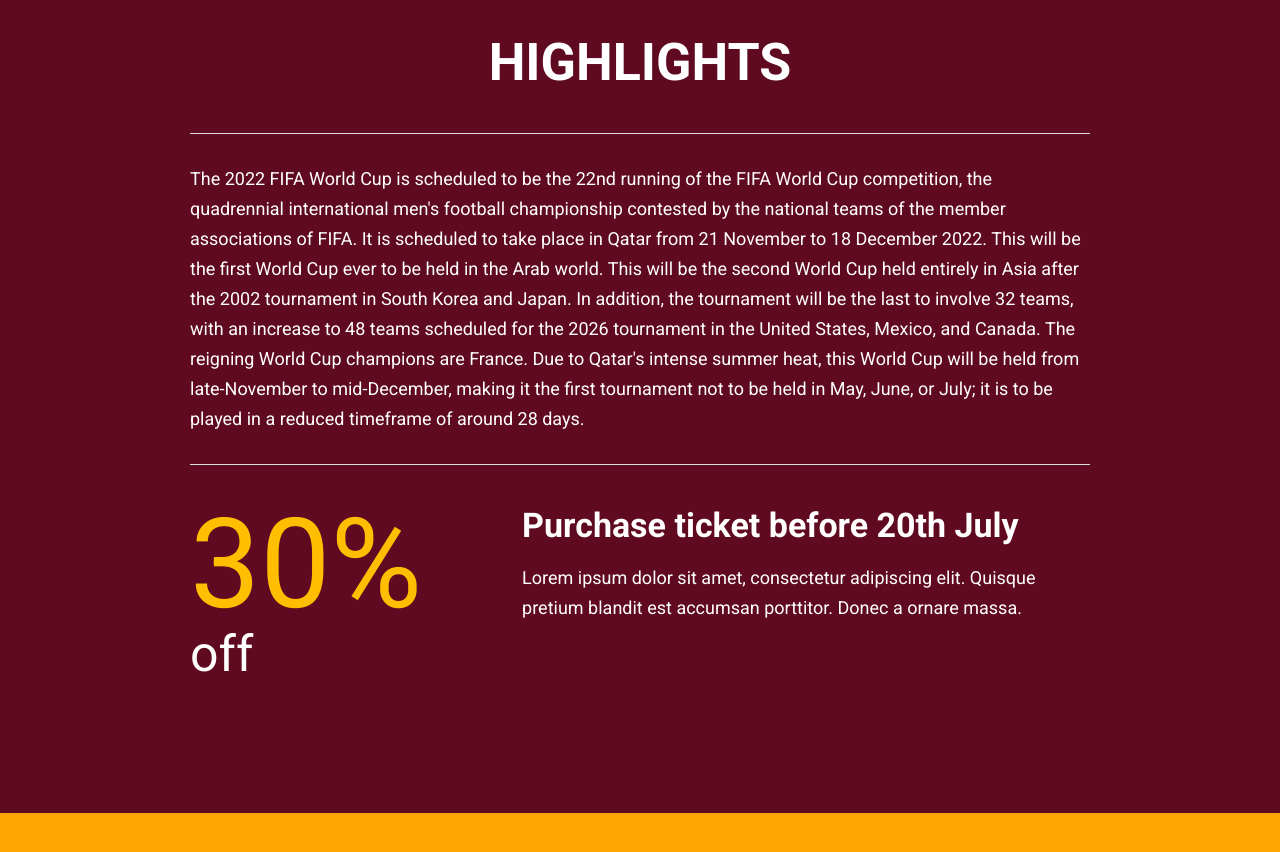
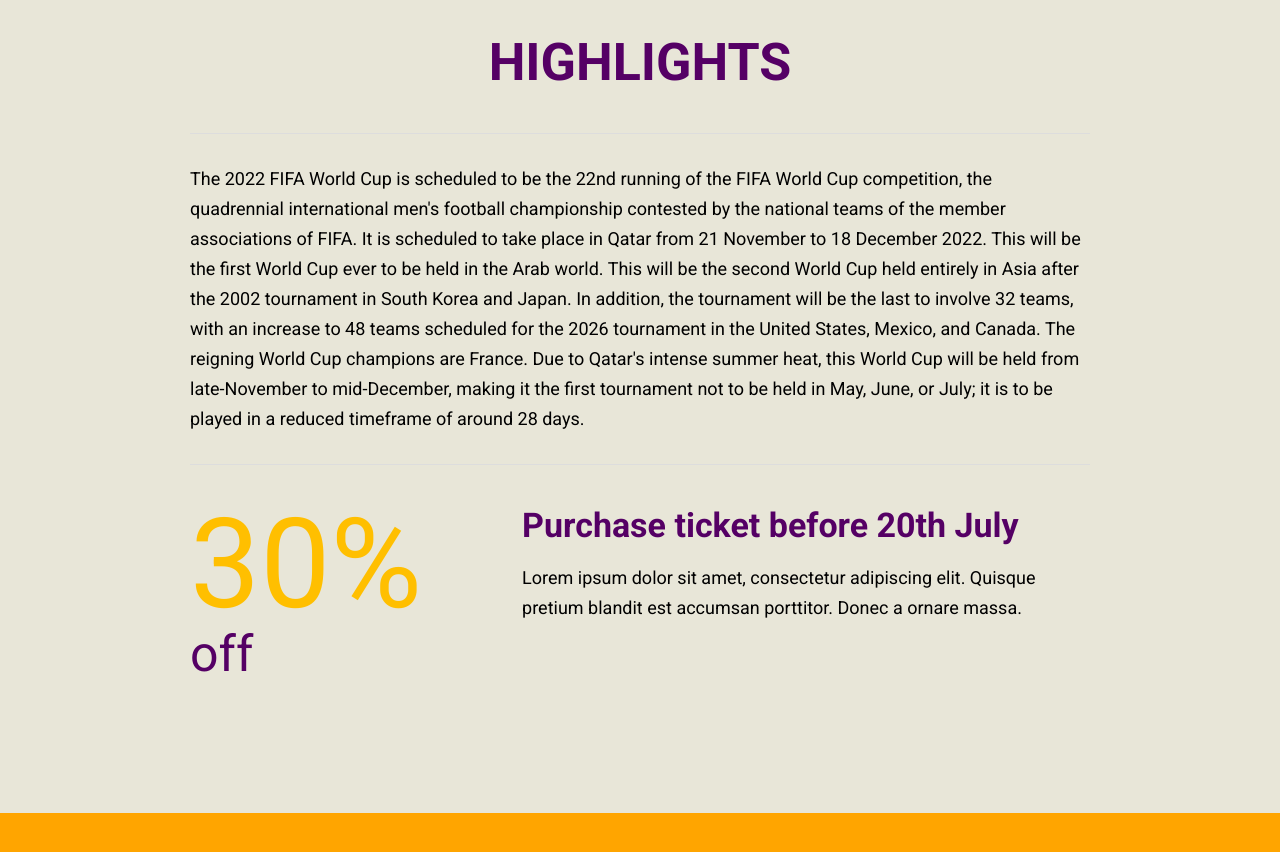
Before and after one commit to rennanmelo/world-cup-2022, a React (Create React App) app: page / in a window 1280 px wide. Shown: the part 1520-2372 px from the top of the page. Built offline with nearby package versions, Linux system fonts and the light colour scheme.

Commit message:
Fixed text and background colors

```diff
--- a/src/components/EventInfo/index.css
+++ b/src/components/EventInfo/index.css
@@ -3,12 +3,12 @@
   flex-wrap: wrap;
   justify-content: space-evenly;
   padding: 170px 0px;
-  background: #e8e6d8;
+  background: #5f0a21;
   margin: 0 auto;
 }
 
 .event-info__item {
-  color: #550065;
+  color: #ffffff;
   text-align: center;
 }
 
--- a/src/components/Highlights/index.css
+++ b/src/components/Highlights/index.css
@@ -1,5 +1,5 @@
 .description {
-  background: #5f0a21;
+  background: #e8e6d8;
   padding: 100px 15px 0;
 }
 
@@ -12,13 +12,13 @@
 .description__title {
   text-align: center;
   text-transform: uppercase;
-  color: #ffffff;
+  color: #550065;
   font-size: 52px;
   margin: 0 0 40px;
 }
 
 .description__text {
-  color: #ffffff;
+  color: #000000;
   line-height: 30px;
   font-size: 18px;
   border-top: 1px solid #dddddd;
@@ -27,8 +27,8 @@
 }
 
 .discount {
-  color: #ffffff;
-  background: #5f0a21;
+  color: #000000;
+  background: #e8e6d8;
   padding: 40px 15px 100px;
 }
 
@@ -55,9 +55,11 @@
 .discount__label {
   font-size: 50px;
   display: block;
+  color: #550065;
 }
 
 .discount__title {
+  color: #550065;
   font-size: 34px;
   font-weight: bold;
   margin: 0;
```
